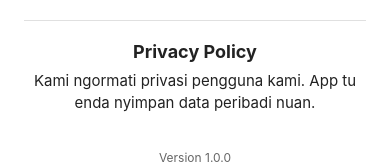
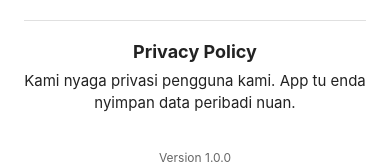
Before and after one commit to anirudhatalmale6-alt/ruai-berita-iban, a React Native app: screen /About in a window 390 px wide. Shown: the part 538-702 px from the top of the page. Built offline with nearby package versions, Linux system fonts and the light colour scheme; no server answers.

Commit message:
Fix Iban text: ngormati -> nyaga

```diff
--- a/src/screens/AboutScreen.js
+++ b/src/screens/AboutScreen.js
@@ -59,7 +59,7 @@ const AboutScreen = ({ navigation }) => {
 
         <Text style={styles.sectionTitle}>Privacy Policy</Text>
         <Text style={styles.description}>
-          Kami ngormati privasi pengguna kami. App tu enda nyimpan data peribadi nuan.
+          Kami nyaga privasi pengguna kami. App tu enda nyimpan data peribadi nuan.
         </Text>
 
         <Text style={styles.version}>Version 1.0.0</Text>
```
